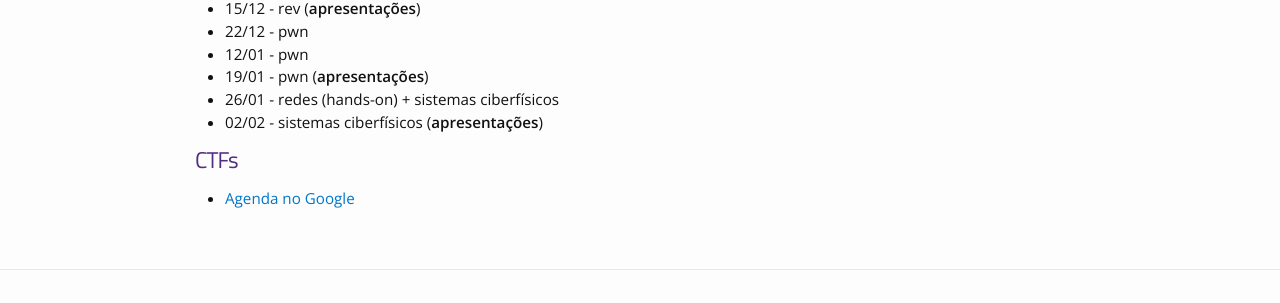
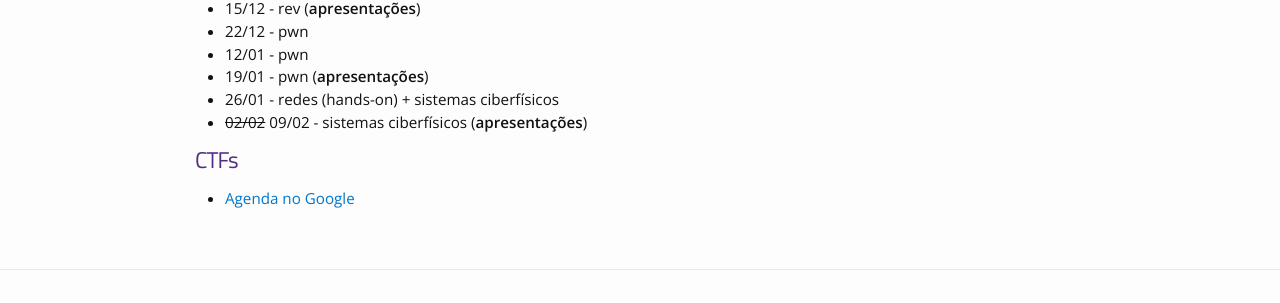
Before and after one commit to thotypous/cybersec-website, a Jekyll site: the page built from agenda.md, in a window 1280 px wide. Shown: the part 457-760 px from the top of the page. Built offline with Jekyll 4.4.1, drawn with Linux system fonts in a browser that asks for light colours.

Commit message:
mudança de data

```diff
--- a/agenda.md
+++ b/agenda.md
@@ -23,7 +23,7 @@ Por favor, verifique frequentemente pois esta página pode sofrer alterações.
  * 12/01 - pwn
  * 19/01 - pwn (**apresentações**)
  * 26/01 - redes (hands-on) + sistemas ciberfísicos
- * 02/02 - sistemas ciberfísicos (**apresentações**)
+ * ~~02/02~~ 09/02 - sistemas ciberfísicos (**apresentações**)
 
 # CTFs
 
```
